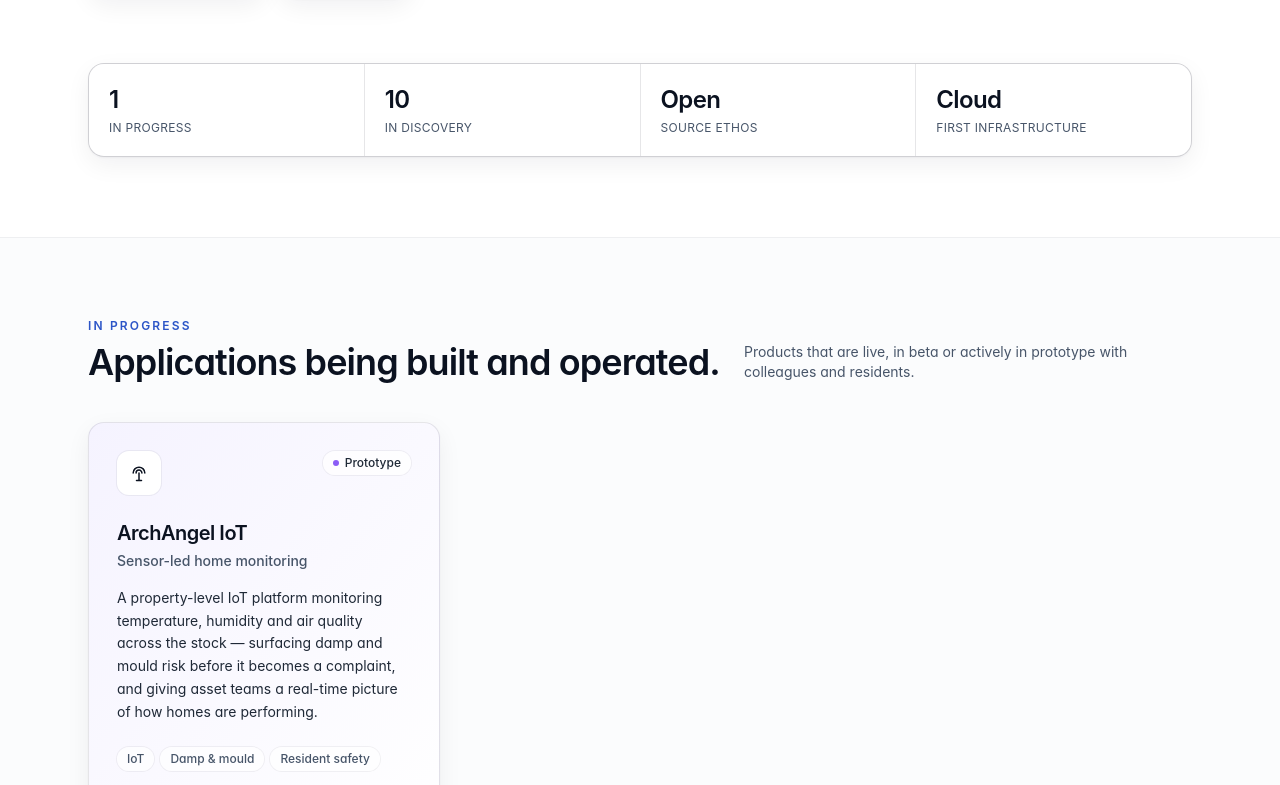
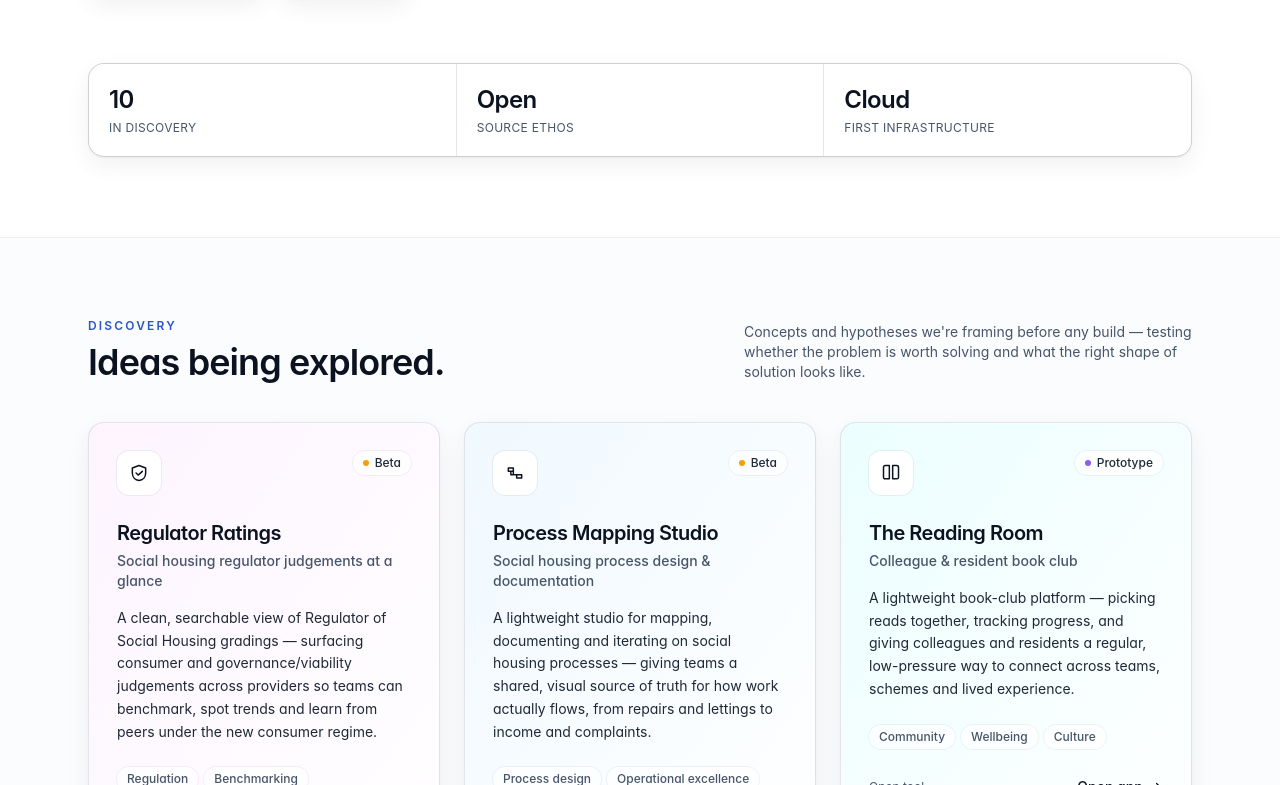
Before and after one commit to thealtjourney/innovation-hub, a Next.js app: page / in a window 1280 px wide. Shown: the part 595-1380 px from the top of the page. Built offline with nearby package versions, Linux system fonts and the light colour scheme; a web font is replaced by a local one.

Commit message:
Remove In Progress section and ArchAngel IoT tile

```diff
--- a/app/page.tsx
+++ b/app/page.tsx
@@ -12,22 +12,6 @@ type App = {
   accent: string;
   iconPath: string;
 };
-
-const inProgress: App[] = [
-  {
-    name: "ArchAngel IoT",
-    tagline: "Sensor-led home monitoring",
-    description:
-      "A property-level IoT platform monitoring temperature, humidity and air quality across the stock — surfacing damp and mould risk before it becomes a complaint, and giving asset teams a real-time picture of how homes are performing.",
-    href: "/apps/archangel-iot",
-    external: false,
-    status: "Prototype",
-    tags: ["IoT", "Damp & mould", "Resident safety"],
-    accent: "from-violet-50 to-white",
-    iconPath:
-      "M5 12a7 7 0 0 1 14 0M8.5 12a3.5 3.5 0 0 1 7 0M12 12v9M9 21h6",
-  },
-];
 
 const discovery: App[] = [
   {
@@ -278,7 +262,7 @@ export default function Page() {
           </p>
           <div className="mt-8 flex flex-wrap items-center gap-3">
             <a
-              href="#in-progress"
+              href="#discovery"
               className="inline-flex items-center gap-1.5 rounded-full bg-ink-900 px-5 py-2.5 text-sm font-medium text-white shadow-soft transition hover:bg-ink-700"
             >
               View the portfolio
@@ -294,9 +278,8 @@ export default function Page() {
             </a>
           </div>
 
-          <dl className="mt-16 grid grid-cols-2 gap-px overflow-hidden rounded-2xl border border-ink-900/10 bg-ink-900/10 shadow-soft sm:grid-cols-4">
+          <dl className="mt-16 grid grid-cols-3 gap-px overflow-hidden rounded-2xl border border-ink-900/10 bg-ink-900/10 shadow-soft">
             {[
-              { k: `${inProgress.length}`, v: "In progress" },
               { k: `${discovery.length}`, v: "In discovery" },
               { k: "Open", v: "Source ethos" },
               { k: "Cloud", v: "First infrastructure" },
@@ -310,34 +293,8 @@ export default function Page() {
         </div>
       </section>
 
-      {/* In Progress */}
-      <section id="in-progress" className="relative z-10 border-t border-ink-900/5 bg-slate-50/60">
-        <div className="mx-auto max-w-6xl px-6 py-20">
-          <div className="flex flex-wrap items-end justify-between gap-6">
-            <div>
-              <p className="text-xs font-semibold uppercase tracking-[0.18em] text-brand-600">
-                In progress
-              </p>
-              <h2 className="mt-2 max-w-2xl text-3xl font-semibold tracking-tight text-ink-900 md:text-4xl">
-                Applications being built and operated.
-              </h2>
-            </div>
-            <p className="max-w-md text-sm text-ink-500">
-              Products that are live, in beta or actively in prototype with
-              colleagues and residents.
-            </p>
-          </div>
-
-          <div className="mt-10 grid gap-6 md:grid-cols-2 lg:grid-cols-3">
-            {inProgress.map((app) => (
-              <AppCard key={app.name} app={app} />
-            ))}
-          </div>
-        </div>
-      </section>
-
       {/* Discovery */}
-      <section id="discovery" className="relative z-10 border-t border-ink-900/5">
+      <section id="discovery" className="relative z-10 border-t border-ink-900/5 bg-slate-50/60">
         <div className="mx-auto max-w-6xl px-6 py-20">
           <div className="flex flex-wrap items-end justify-between gap-6">
             <div>
@@ -383,7 +340,7 @@ export default function Page() {
       </section>
 
       {/* Approach */}
-      <section id="approach" className="relative z-10 border-t border-ink-900/5 bg-slate-50/60">
+      <section id="approach" className="relative z-10 border-t border-ink-900/5">
         <div className="mx-auto max-w-6xl px-6 py-20">
           <p className="text-xs font-semibold uppercase tracking-[0.18em] text-brand-600">
             Approach
--- a/components/SiteChrome.tsx
+++ b/components/SiteChrome.tsx
@@ -16,13 +16,12 @@ export function SiteHeader() {
           </span>
         </Link>
         <nav className="hidden items-center gap-8 text-sm text-ink-500 md:flex">
-          <Link href="/#in-progress" className="hover:text-ink-900">In progress</Link>
           <Link href="/#discovery" className="hover:text-ink-900">Discovery</Link>
           <Link href="/#approach" className="hover:text-ink-900">Approach</Link>
           <Link href="/#contact" className="hover:text-ink-900">Contact</Link>
         </nav>
         <Link
-          href="/#in-progress"
+          href="/#discovery"
           className="inline-flex items-center gap-1.5 rounded-full bg-ink-900 px-4 py-2 text-sm font-medium text-white shadow-soft transition hover:bg-ink-700"
         >
           Portfolio
@@ -49,7 +48,6 @@ export function SiteFooter() {
           <span>Innovation Hub · {new Date().getFullYear()}</span>
         </div>
         <div className="flex items-center gap-6">
-          <Link href="/#in-progress" className="hover:text-ink-900">In progress</Link>
           <Link href="/#discovery" className="hover:text-ink-900">Discovery</Link>
           <Link href="/#approach" className="hover:text-ink-900">Approach</Link>
           <Link href="/#contact" className="hover:text-ink-900">Contact</Link>
```
